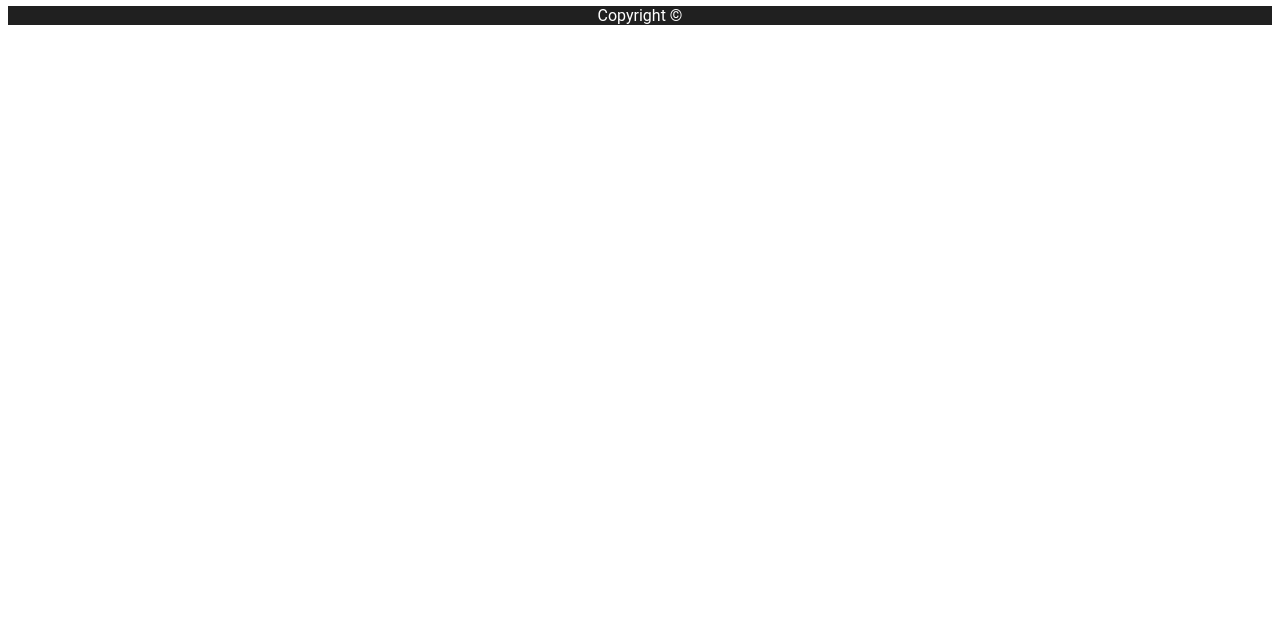
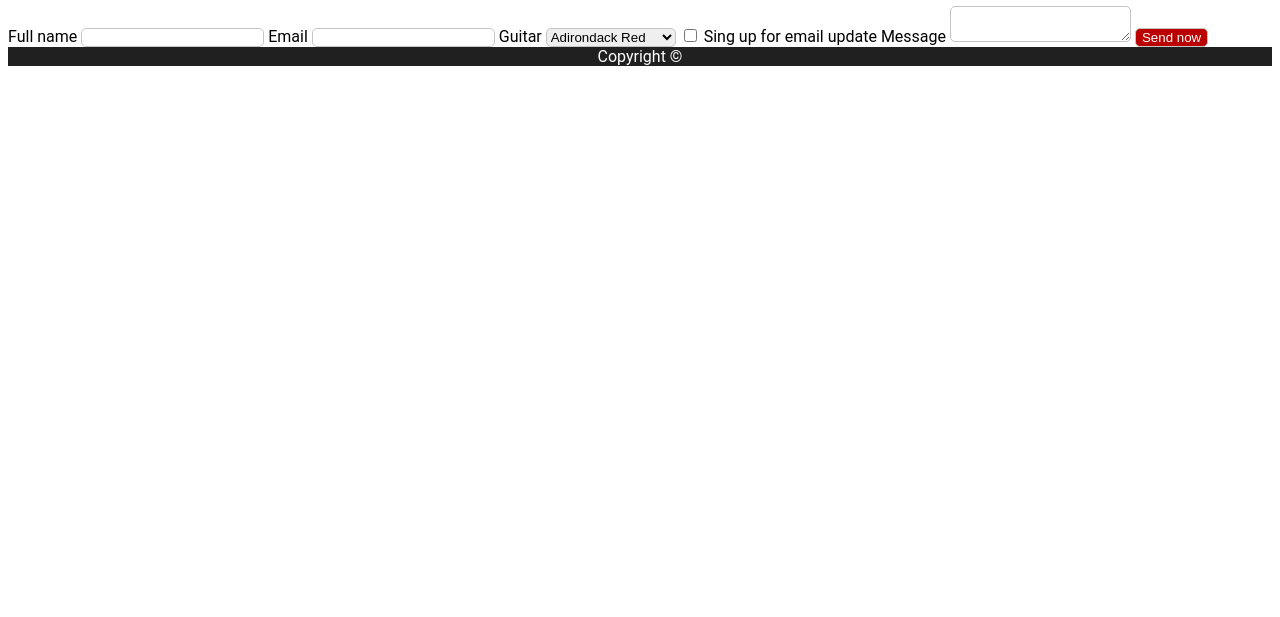
Before and after one commit to Nilssenk/Guitar-Kings, a plain HTML site: page contact.html in a window 1280 px wide. Shown: the part 183-800 px from the top of the page. Drawn offline with Linux system fonts and the light colour scheme; a web font is replaced by a local one.

Commit message:
html & css added from lesson 2.2

```diff
--- a/contact.html
+++ b/contact.html
@@ -19,7 +19,24 @@
         </nav>
     </header>
     <main>
-        <h1>Contact</h1>
+        <h1>Contact us</h1>
+        <form method="POST">
+            <label for="name">Full name</label>
+            <input type="text" id="name" name="name" />
+            <label for="email">Email</label>
+            <input type="email" id="email" name="email" />
+            <label for="guitar">Guitar</label>
+            <select id="guitar" name="Guitar">
+                <option value="Adirondack Red">Adirondack Red</option>
+                <option value="Adirondack Blue">Adirondack Blue</option>
+                <option value="Adirondack Green"> Adirondack Green</option>
+            </select>
+        <input type="checkbox" id="email-updates" name="email-updates" />
+        <label for="email-updates">Sing up for email update</label>
+        <label for="message">Message</label>
+        <textarea id="message" name="message"></textarea>
+        <input type="submit" value="Send now" class="cta"/>
+        </form>
     </main>
     <footer>Copyright &copy;</footer>
 </body>
--- a/css/styles.css
+++ b/css/styles.css
@@ -66,3 +66,11 @@ footer {
 .review-images {
   border-radius: 50%;
 }
+
+/* Contact page */
+input,
+select,
+textarea {
+  border: 1px solid #c4c4c4;
+  border-radius: 5px;
+}
```
